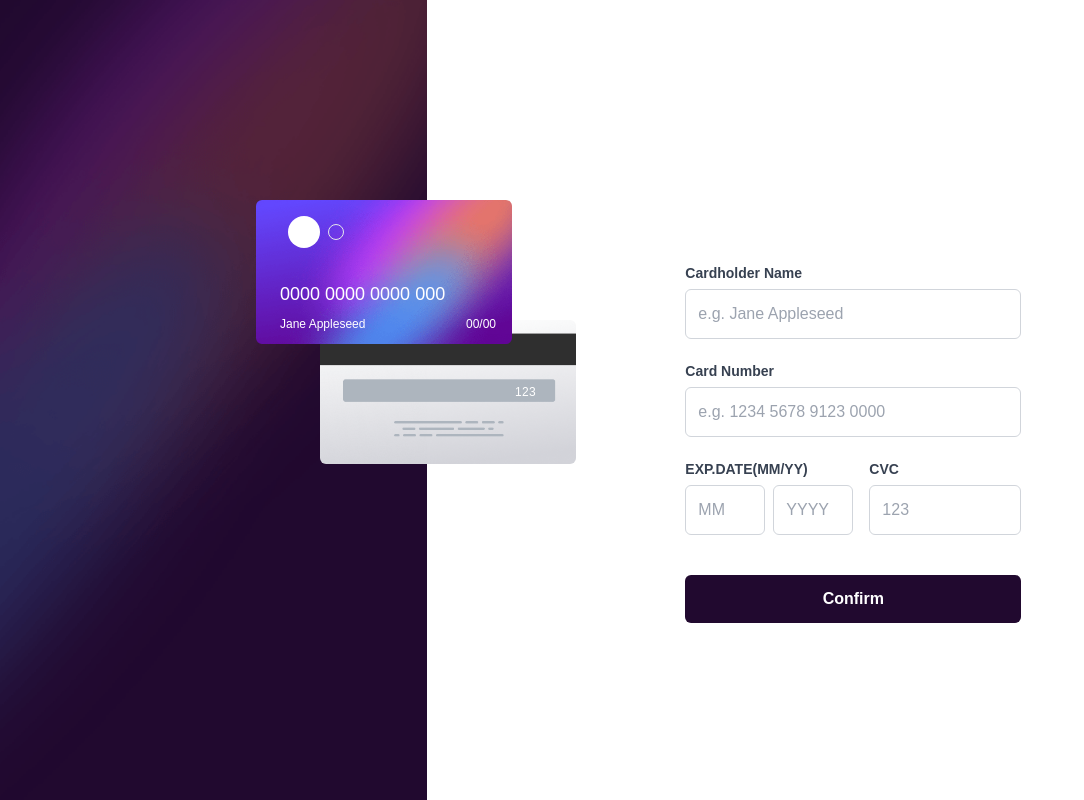
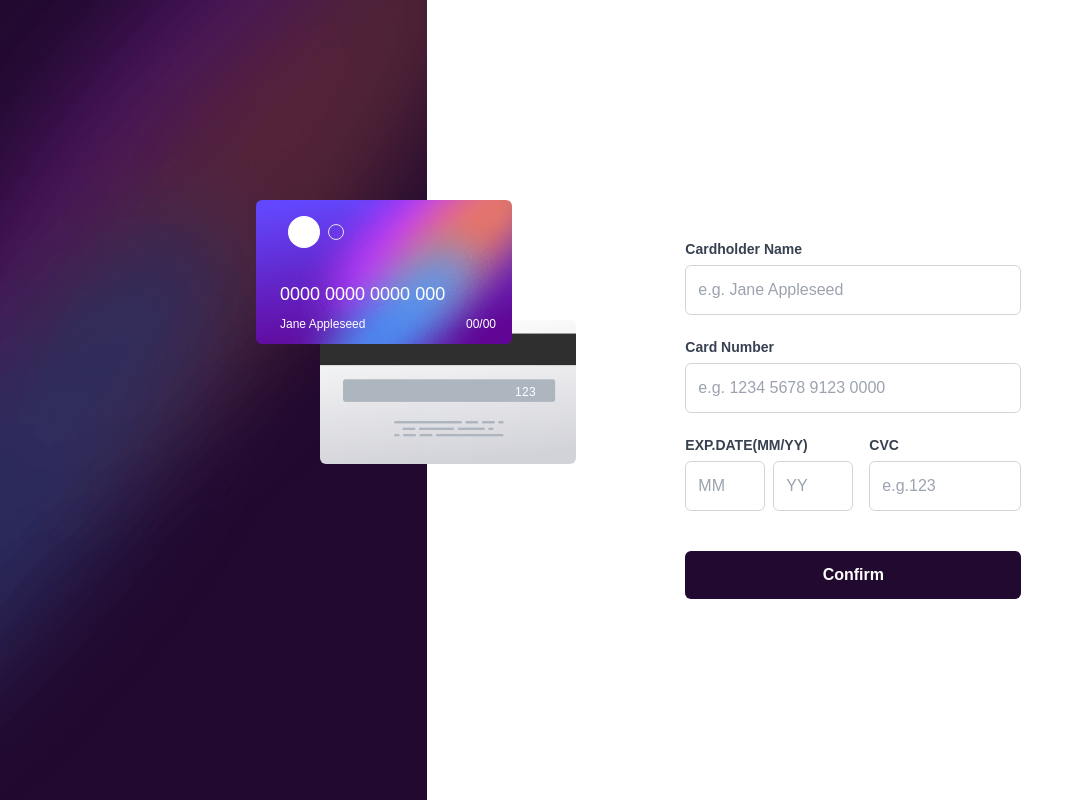
Before and after one commit to nickonyi/interactive-card-details-form, a website built with webpack: page src/template.html in a window 1280 px wide. Shown: the whole page, without its empty margins (0-1084 px from the left). Built offline with nearby package versions, Linux system fonts and the light colour scheme.

Commit message:
HTML and CSS setup

```diff
--- a/src/template.html
+++ b/src/template.html
@@ -56,7 +56,7 @@
         </div>
       </div>
       <div class="flex-3 basis-2/3 flex items-center justify-center">
-        <div class="card-holder-container w-96">
+        <div class="card-holder-container w-96 pb-12">
           <form class="px-6 mt-20">
             <!-- Cardholder Name -->
             <div class="mb-4">
@@ -112,7 +112,7 @@
                     type="text"
                     class="w-20 p-3 border border-gray-300 rounded-md focus:outline-none focus:ring-2 focus:ring-red-500"
                     id="expiry-year"
-                    placeholder="YYYY"
+                    placeholder="YY"
                   />
                 </div>
               </div>
@@ -129,7 +129,7 @@
                   id="cvc"
                   name="cvc"
                   class="w-full p-3 border border-gray-300 rounded-md focus:outline-none focus:ring-2 focus:ring-red-500"
-                  placeholder="123"
+                  placeholder="e.g.123"
                   maxlength="3"
                   required
                 />
--- a/webpack.dev.js
+++ b/webpack.dev.js
@@ -6,5 +6,7 @@ module.exports = merge(common, {
   devtool: 'inline-source-map',
   devServer: {
     static: './dist',
+    host: '0.0.0.0',
+    port: 3000,
   },
 });
```
Also changed, not shown: dist/style.css.
